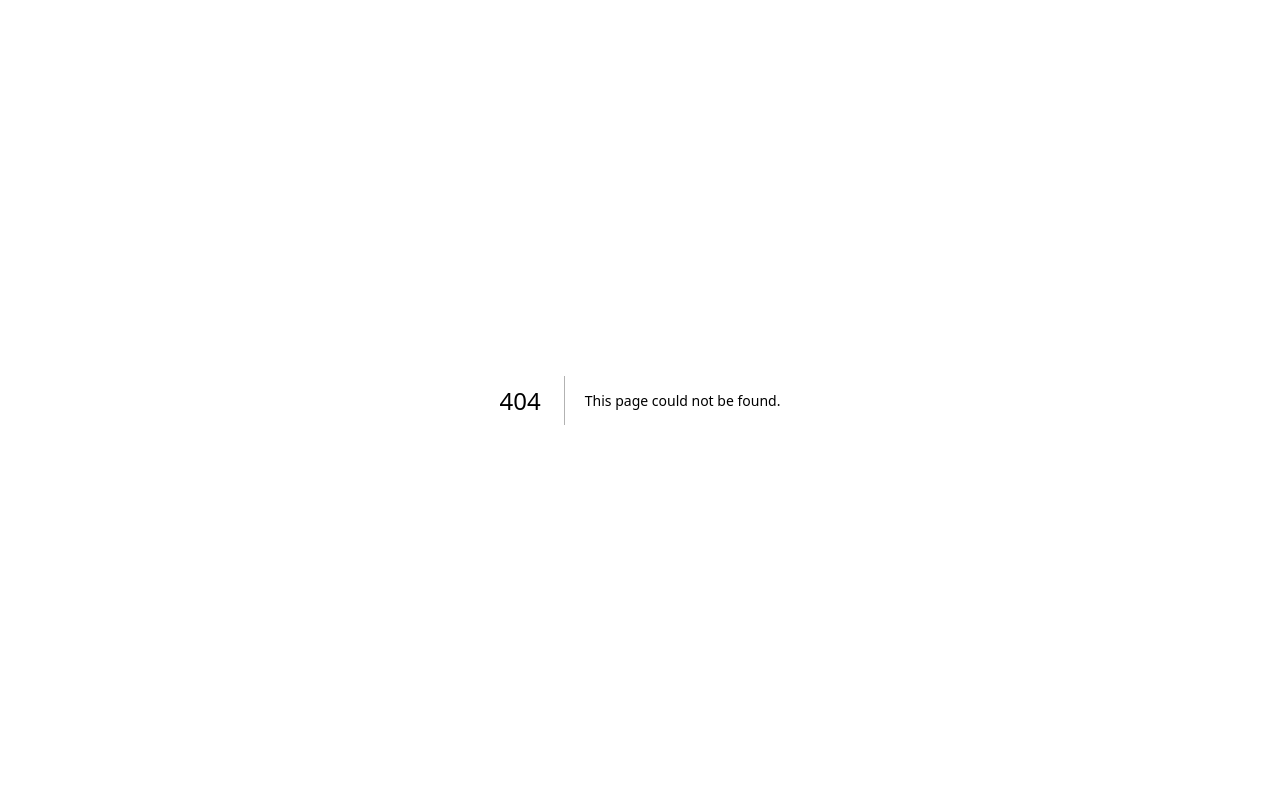
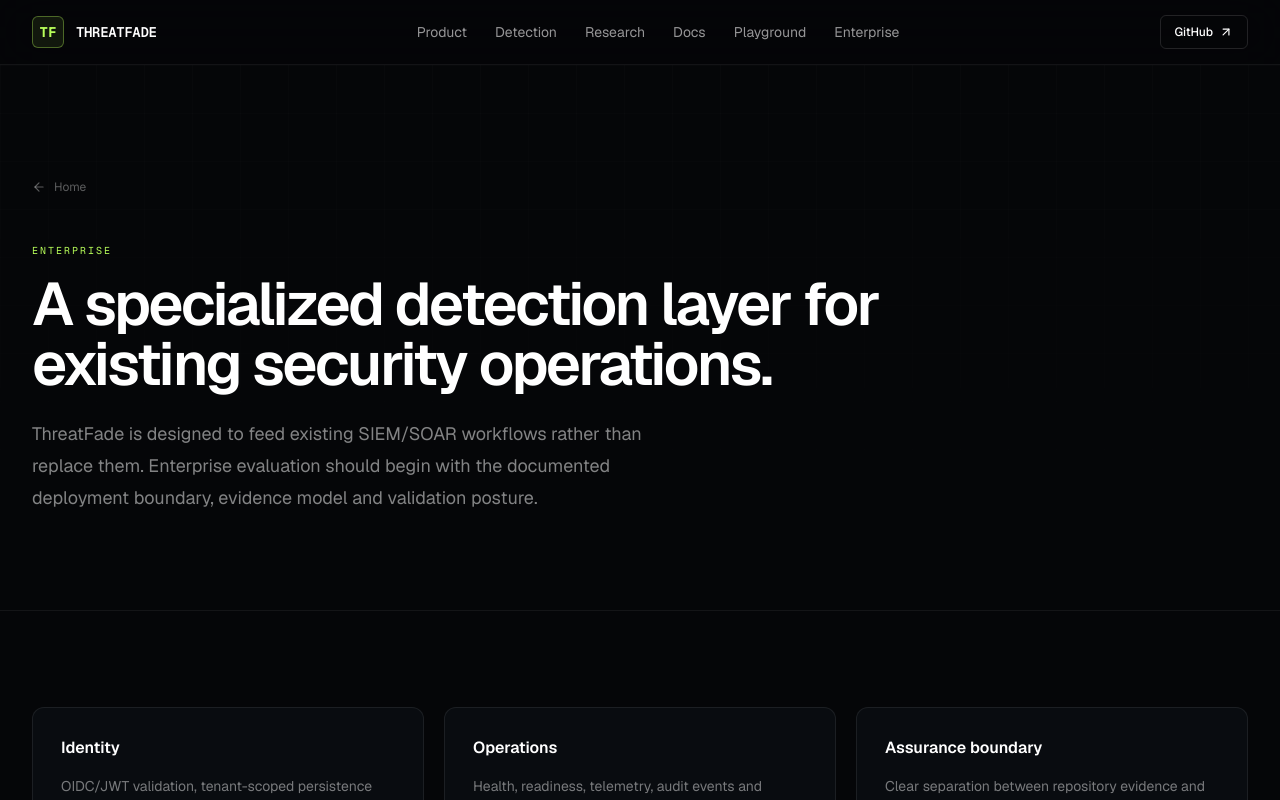
Before and after one commit to LloydCoder/tinlance-threatfade-web, a Next.js app: page /enterprise in a window 1280 px wide. Before the commit this address had no page. Shown: the top 800 px of the page. Built offline with nearby package versions, Linux system fonts and the light colour scheme.

Commit message:
feat(enterprise): establish enterprise evaluation route

```diff
--- /dev/null
+++ b/app/enterprise/page.tsx
@@ -0,0 +1,5 @@
+import { PageShell } from "@/components/layout/page-shell";
+
+export default function EnterprisePage() {
+  return <PageShell eyebrow="Enterprise" title="A specialized detection layer for existing security operations." description="ThreatFade is designed to feed existing SIEM/SOAR workflows rather than replace them. Enterprise evaluation should begin with the documented deployment boundary, evidence model and validation posture."><div className="grid gap-5 md:grid-cols-3"><article className="rounded-xl border border-white/8 bg-[#090c10] p-7"><h2 className="font-semibold">Identity</h2><p className="mt-3 text-sm leading-7 text-white/45">OIDC/JWT validation, tenant-scoped persistence and RBAC primitives.</p></article><article className="rounded-xl border border-white/8 bg-[#090c10] p-7"><h2 className="font-semibold">Operations</h2><p className="mt-3 text-sm leading-7 text-white/45">Health, readiness, telemetry, audit events and operational export paths.</p></article><article className="rounded-xl border border-white/8 bg-[#090c10] p-7"><h2 className="font-semibold">Assurance boundary</h2><p className="mt-3 text-sm leading-7 text-white/45">Clear separation between repository evidence and external certifications, testing, SLAs or customer-scale guarantees.</p></article></div></PageShell>;
+}
```
